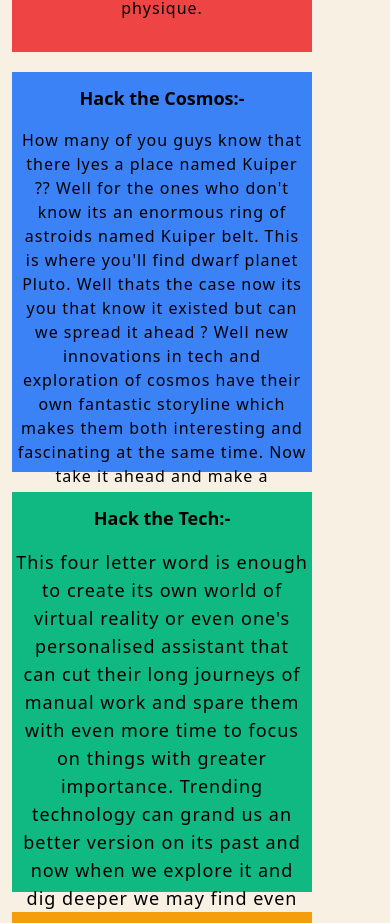
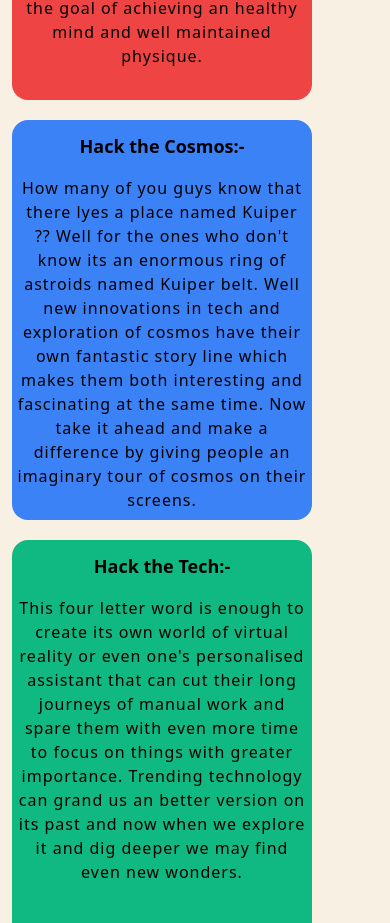
Before and after one commit to RKC3000/zenith, a Next.js app: page /Hackathon in a window 390 px wide. Shown: the part 1060-1983 px from the top of the page. Built offline with nearby package versions, Linux system fonts and the light colour scheme; a web font is replaced by a local one.

Commit message:
Hackathon section set

```diff
--- a/pages/Hackathon.js
+++ b/pages/Hackathon.js
@@ -13,19 +13,19 @@ function Hackathon() {
       <Navbar />
       <div className="mt-32">
         {/* Heading */}
-        <h1 className="text-2xl font-extrabold text-center md:ml-56 mb-3 md:text-7xl">
+        <h1 className="text-2xl font-extrabold text-center md:mb-3 md:text-7xl">
           Hackathon
         </h1>
 
         {/* About + Illustration */}
-        <div className="flex text-center md:ml-20">
+        <div className="flex flex-col text-center md:flex-row md:ml-20">
           {/* about */}
           <div className="flex-1 p-3">
             <div>
-              <h1 className="text-3xl font-bold underline md:text-6xl">
+              <h1 className="text-3xl text-center font-bold underline md:text-6xl">
                 About
               </h1>
-              <p className=" font-semibold mt-7 md:w-[450px]">
+              <p className="font-semibold text-center mt-7 ">
                 Bright minds with innovative ideas are the core to simplified
                 hacks that makes one&apos;s life easier. The journey from
                 naturally obtained light to the light from high temperature
@@ -39,7 +39,7 @@ function Hackathon() {
             </div>
           </div>
           {/* Illustration */}
-          <div className="hidden flex-1 h-[600px] w-[600px] ">
+          <div className="md:flex-1 md:h-[500px] md:w-[500px] ">
             <lottie-player
               id="firstLottie"
               ref={ref}
@@ -55,13 +55,13 @@ function Hackathon() {
 
         {/* Themes */}
         <div>
-          <h1 className="text-3xl text-center font-bold underline md:text-6xl mb-5 ">
+          <h1 className="text-3xl text-center font-bold underline md:text-6xl mb-20">
             Theme
           </h1>
 
           <div className="grid grid-rows-1 gap-y-5 items-center text-center mx-3 md:ml-52 md:grid-cols-2">
             {/* 1st theme */}
-            <div className="bg-red-500 w-[300px] h-[400px] p-1 md:w-[400px] md:rounded-2xl">
+            <div className="bg-red-500 w-[300px] h-[400px] p-1 rounded-2xl md:w-[400px] ">
               <h1 className="text-lg font-bold p-2 mb-2 md:text-2xl ">
                 Hack the Health:-
               </h1>
@@ -76,46 +76,41 @@ function Hackathon() {
               </p>
             </div>
             {/* 2nd theme */}
-            <div className="bg-blue-500 w-[300px] h-[400px] p-1 md:w-[400px] md:rounded-2xl">
+            <div className="bg-blue-500 w-[300px] h-[400px] p-1 rounded-2xl md:w-[400px]">
               <h1 className="text-lg font-bold p-2 mb-2 md:text-2xl">
                 Hack the Cosmos:-{" "}
               </h1>
               <p className="text-base font-medium md:text-xl">
                 How many of you guys know that there lyes a place named Kuiper
                 ?? Well for the ones who don&apos;t know its an enormous ring of
-                astroids named Kuiper belt. This is where you&apos;ll find dwarf
-                planet Pluto. Well thats the case now its you that know it
-                existed but can we spread it ahead ? Well new innovations in
-                tech and exploration of cosmos have their own fantastic
-                storyline which makes them both interesting and fascinating at
-                the same time. Now take it ahead and make a difference by giving
-                people an imaginary tour of cosmos on their screens
+                astroids named Kuiper belt. Well new innovations in tech and
+                exploration of cosmos have their own fantastic story line which
+                makes them both interesting and fascinating at the same time.
+                Now take it ahead and make a difference by giving people an
+                imaginary tour of cosmos on their screens.
               </p>
             </div>
             {/* 3rd theme */}
-            <div className="bg-green-500 w-[300px] h-[400px] p-1 md:w-[400px] md:rounded-2xl">
+            <div className="bg-green-500 w-[300px] h-[400px] p-1 rounded-2xl md:w-[400px]">
               <h1 className="text-lg font-bold p-2 mb-2 md:text-2xl">
                 Hack the Tech:-{" "}
               </h1>
-              <p className="text-lg font-medium md:text-xl">
+              <p className="text-base font-medium md:text-xl">
                 This four letter word is enough to create its own world of
                 virtual reality or even one&apos;s personalised assistant that
                 can cut their long journeys of manual work and spare them with
                 even more time to focus on things with greater importance.
                 Trending technology can grand us an better version on its past
                 and now when we explore it and dig deeper we may find even new
-                wonders. Give us an technology that u think is wonderful and
-                helps us getting even more closer to perfection. Give us
-                it&apos;s gist or how may ur application show what is it that it
-                can really conjugate.
+                wonders.
               </p>
             </div>
             {/* 4th theme */}
-            <div className="bg-yellow-500 w-[300px] h-[400px] p-1 md:w-[400px] md:rounded-2xl">
+            <div className="bg-yellow-500 w-[300px] h-[400px] p-1 rounded-2xl md:w-[400px]">
               <h1 className="text-lg font-bold p-2 mb-2 md:text-2xl">
                 Hack the Custom:-{" "}
               </h1>
-              <p className="text-lg font-medium md:text-xl">
+              <p className="text-base font-medium md:text-xl">
                 Pick up an problem of your own , show its worth with the
                 application that you develop and get ur zenith as an idea is
                 just a root with its branches trying to have their own way.
```
